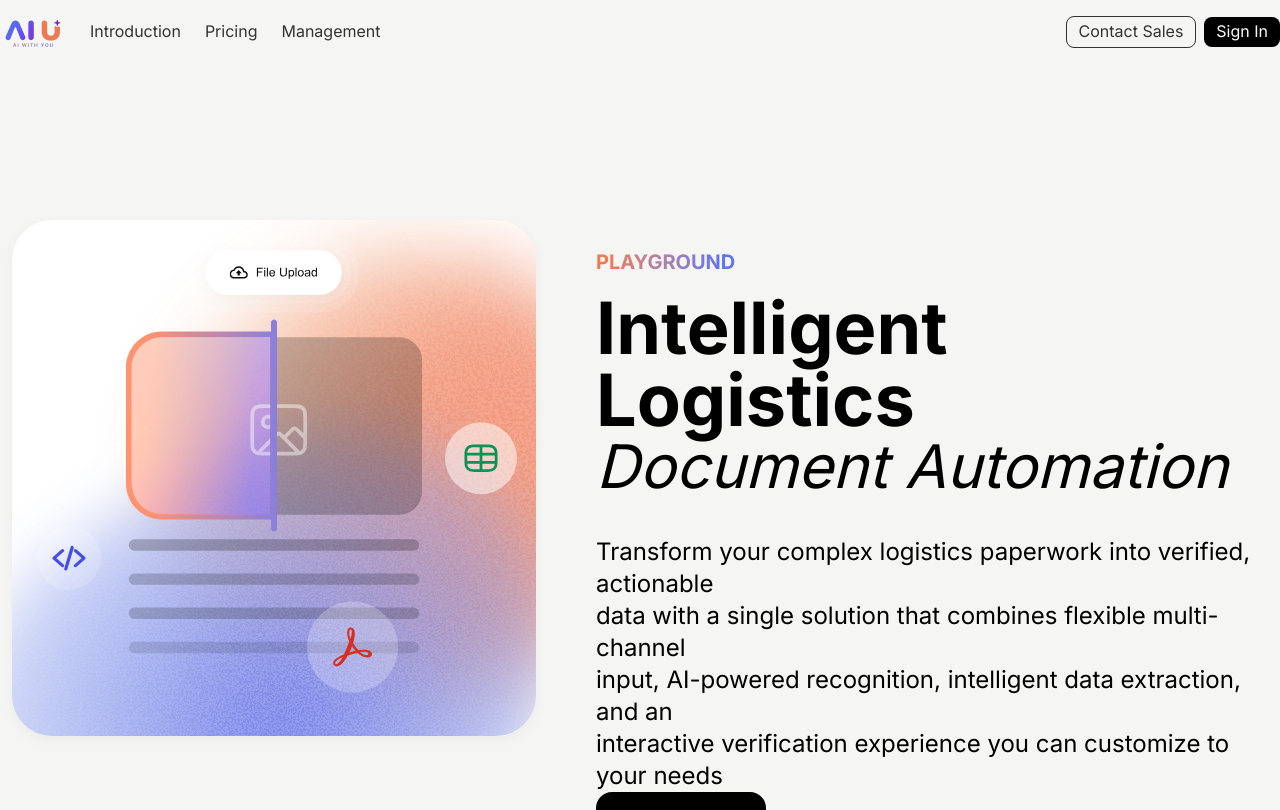
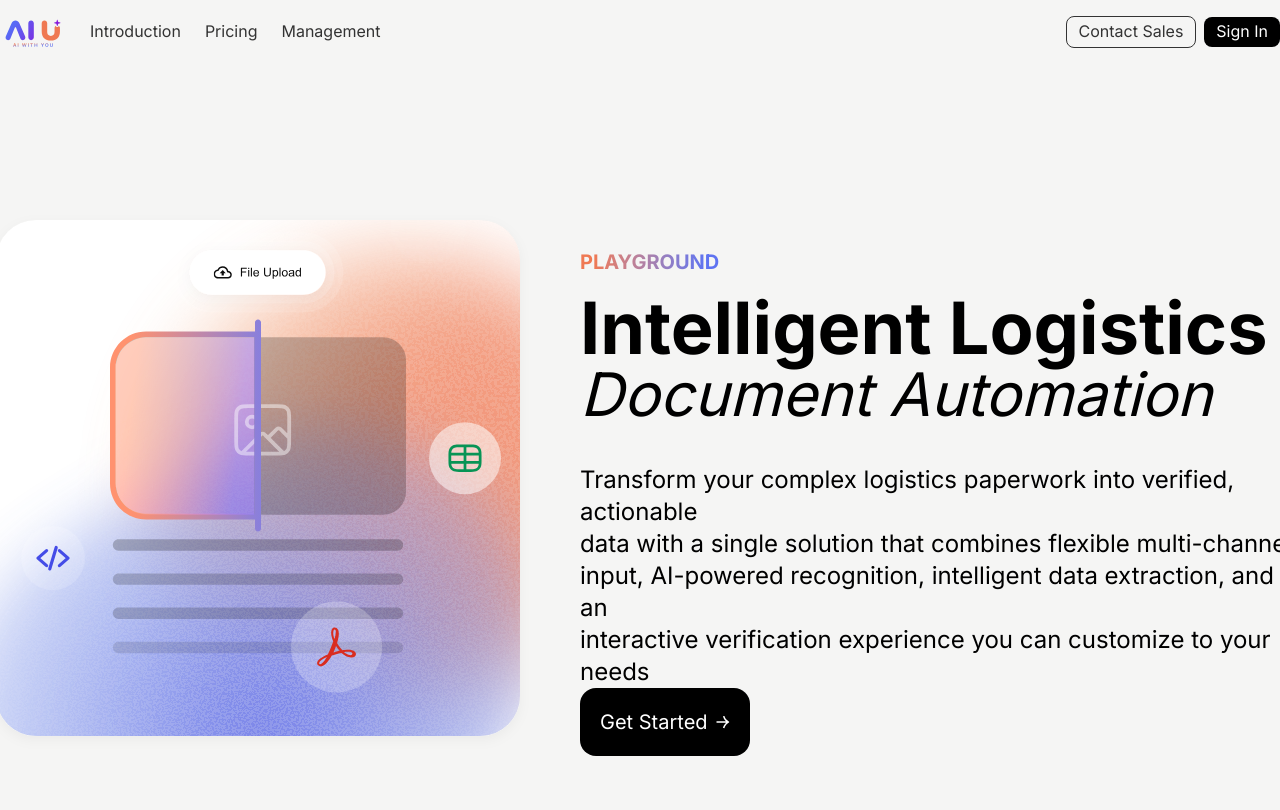
Before and after one commit to rlatmfrl24/ai-portal-ui, a Next.js app: page /introduction in a window 1280 px wide. Shown: the top 810 px of the page. Built offline with nearby package versions, Linux system fonts and the light colour scheme.

Commit message:
레이아웃 구조를 개선하여 메인 콘텐츠 영역을 간소화하고, 불필요한 div 요소를 제거했습니다. 이를 통해 코드의 가독성을 높였습니다.

```diff
--- a/app/(root)/layout.tsx
+++ b/app/(root)/layout.tsx
@@ -27,9 +27,7 @@
       </header>
 
       {/* 메인 콘텐츠 영역 - 스크롤 가능 */}
-      <main className="flex-1 w-full flex justify-center">
-        <div className="w-full">{children}</div>
-      </main>
+      <div className="flex-1 w-full flex justify-center">{children}</div>
     </div>
   );
 }
--- a/app/layout.tsx
+++ b/app/layout.tsx
@@ -20,12 +20,7 @@
   return (
     <html lang="en">
       <body className={`${inter.variable} antialiased min-h-screen w-full`}>
-        <div className="min-h-screen w-full flex flex-col">
-          {/* 메인 콘텐츠 영역 - 스크롤 가능 */}
-          <main className="flex-1 w-full flex justify-center">
-            <div className="w-full">{children}</div>
-          </main>
-        </div>
+        <main className="min-h-screen w-full flex flex-col">{children}</main>
       </body>
     </html>
   );
```
